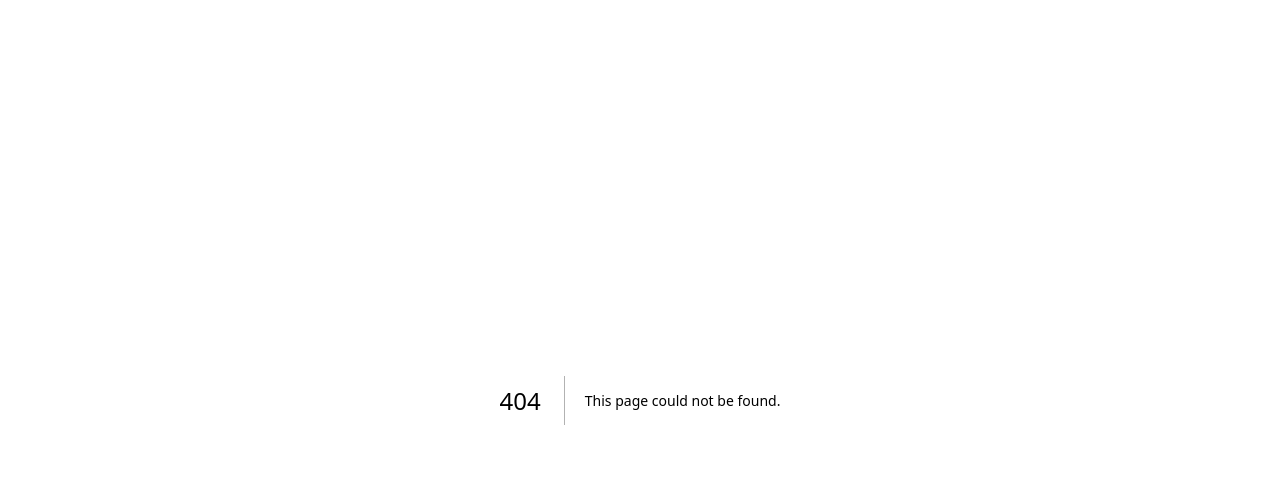
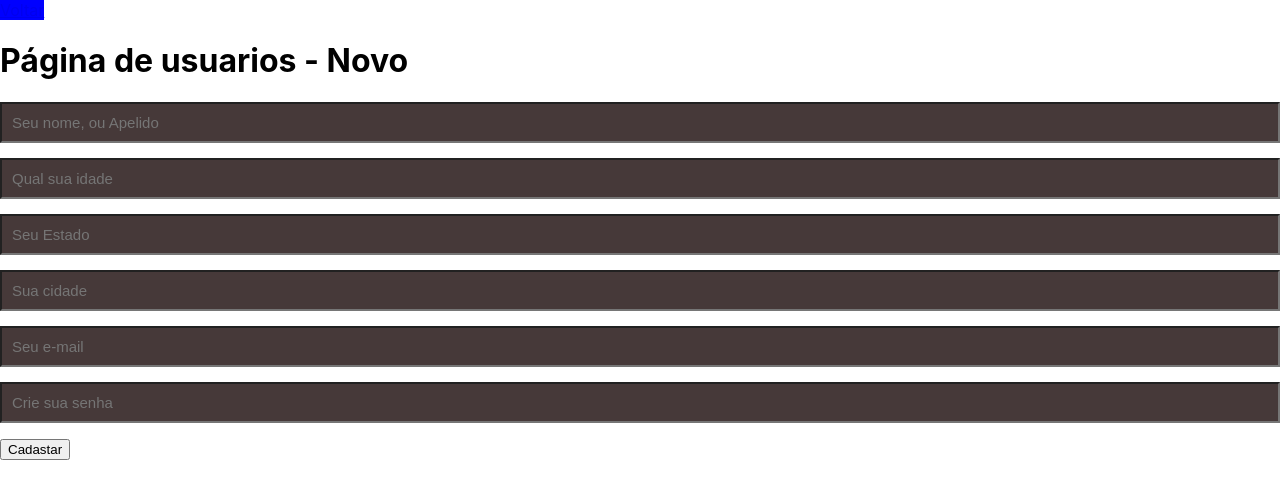
Before and after one commit to luiseduardo3/tecpower, a Next.js app: page /usuarios/novo in a window 1280 px wide. Before the commit this address had no page. Shown: the top 498 px of the page. Built offline with nearby package versions, Linux system fonts and the light colour scheme.

Commit message:
usando client side e axios

```diff
--- a/libs/api.ts
+++ b/libs/api.ts
@@ -2,7 +2,7 @@ import prisma from "./prisma";
 
 export default {
   getPegarTodosUser: async (page: number) => {
-    let perPage = 5; //itens por página
+    let perPage = 2; //itens por página
 
     //offset itens
     let offset = 0;
--- a/package.json
+++ b/package.json
@@ -13,6 +13,7 @@
     "@types/node": "18.11.9",
     "@types/react": "18.0.25",
     "@types/react-dom": "18.0.9",
+    "axios": "^1.1.3",
     "eslint": "8.27.0",
     "eslint-config-next": "13.0.3",
     "next": "13.0.3",
--- a/pages/api/users/index.ts
+++ b/pages/api/users/index.ts
@@ -11,7 +11,7 @@ const handlerGet: NextApiHandler = async (req, res) => {
 
   const users = await api.getPegarTodosUser(parseInt(page as string)); // ta vindo de libs/api
 
-  res.json(users);
+  res.json({ status: true, usuarios: users });
 };
 
 //POST iserindo usuarios
--- /dev/null
+++ b/pages/usuarios/novo.tsx
@@ -0,0 +1,132 @@
+import Head from "next/head";
+
+import styles from "../../styles/UsuariosNovo.module.css";
+
+import api from "../../libs/api";
+
+import { User } from "../../types/User";
+
+import { useState } from "react";
+import Link from "next/link";
+import { useRouter } from "next/router";
+
+import axios from "axios";
+
+const UsuarioNovo = () => {
+  const router = useRouter(); //para usar quando a requisão dá certo
+
+  const [nameInput, setNameInput] = useState("");
+  const [idadeInput, SetIdadeInput] = useState("");
+  const [estadoinput, setEstadoInput] = useState("");
+  const [cidadeInput, setCidadeInput] = useState("");
+  const [emailInput, setEmailInput] = useState("");
+  const [senhaInput, setSenhaInput] = useState("");
+
+  const cadastarUser = async () => {
+    if (
+      nameInput &&
+      idadeInput &&
+      estadoinput &&
+      cidadeInput &&
+      emailInput &&
+      senhaInput
+    ) {
+      // const req = await fetch(`/api/users`, {
+      //   method: "POST",
+      //   headers: {
+      //     "Content-Type": "application/json",
+      //   },
+      //   body: JSON.stringify({
+      //     name: nameInput,
+      //     idade: idadeInput,
+      //     estado: estadoinput,
+      //     cidade: cidadeInput,
+      //     email: emailInput,
+      //     senha: senhaInput,
+      //   }),
+      // });
+      // const json = await req.json();
+
+      const json = await axios.post(`/api/users`, {
+        // essa linha substitui as de cima
+        name: nameInput,
+        idade: idadeInput,
+        estado: estadoinput,
+        cidade: cidadeInput,
+        email: emailInput,
+        senha: senhaInput,
+      });
+
+      if (json.status) {
+        // se deu certo vai para o router.push
+        router.push(`/usuarios`);
+      } else {
+        // se deu errado mostrar o erro
+        alert(json.data.error);
+      }
+    }
+  };
+  return (
+    <div>
+      <Head>
+        <title>Usuários - Novo</title>
+      </Head>
+      <Link className={styles.link} href={`/usuarios/`}>
+        Voltar
+      </Link>
+      <h1 className={styles.h1}>Página de usuarios - Novo</h1>
+
+      <input
+        className={styles.input}
+        type="text"
+        value={nameInput}
+        placeholder="Seu nome, ou Apelido"
+        onChange={(e) => setNameInput(e.target.value)}
+      />
+
+      <input
+        className={styles.input}
+        type="text"
+        value={idadeInput}
+        placeholder="Qual sua idade"
+        onChange={(e) => SetIdadeInput(e.target.value)}
+      />
+
+      <input
+        className={styles.input}
+        type="text"
+        value={estadoinput}
+        placeholder="Seu Estado"
+        onChange={(e) => setEstadoInput(e.target.value)}
+      />
+
+      <input
+        className={styles.input}
+        type="text"
+        value={cidadeInput}
+        placeholder="Sua cidade"
+        onChange={(e) => setCidadeInput(e.target.value)}
+      />
+
+      <input
+        className={styles.input}
+        type="email"
+        value={emailInput}
+        placeholder="Seu e-mail"
+        onChange={(e) => setEmailInput(e.target.value)}
+      />
+
+      <input
+        className={styles.input}
+        type="password"
+        value={senhaInput}
+        placeholder="Crie sua senha"
+        onChange={(e) => setSenhaInput(e.target.value)}
+      />
+
+      <button onClick={cadastarUser}>Cadastar</button>
+    </div>
+  );
+};
+
+export default UsuarioNovo;
--- a/styles/Usuarios.module.css
+++ b/styles/Usuarios.module.css
@@ -2,3 +2,8 @@
   background-color: red;
   color: fff;
 }
+.link {
+  background-color: blue;
+  border-radius: 5px;
+  padding: 2px;
+}
--- /dev/null
+++ b/styles/UsuariosNovo.module.css
@@ -0,0 +1,11 @@
+.link {
+  background-color: blue;
+}
+
+.input {
+  background-color: rgb(70, 57, 57);
+  width: 100%;
+  padding: 10px;
+  font-size: 15px;
+  margin-bottom: 15px;
+}
--- a/styles/globals.css
+++ b/styles/globals.css
@@ -4,11 +4,6 @@ body {
   margin: 0;
   font-family: -apple-system, BlinkMacSystemFont, Segoe UI, Roboto, Oxygen,
     Ubuntu, Cantarell, Fira Sans, Droid Sans, Helvetica Neue, sans-serif;
-}
-
-a {
-  color: inherit;
-  text-decoration: none;
 }
 
 * {
```
Also changed, not shown: pages/usuarios.tsx (deleted, +0 -39 lines), pages/usuarios/index.tsx (added, +86 -0 lines), 1 other file (tests, documents, lock files or other folders).
